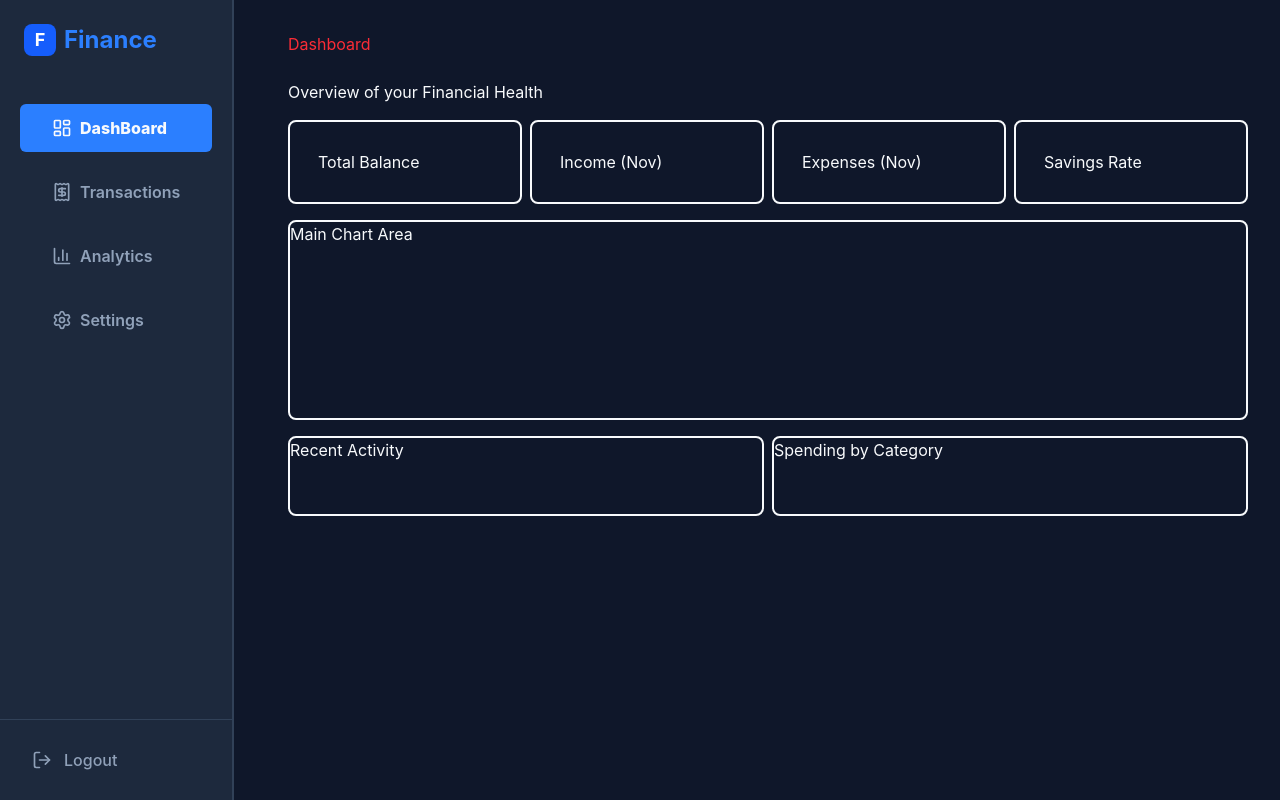
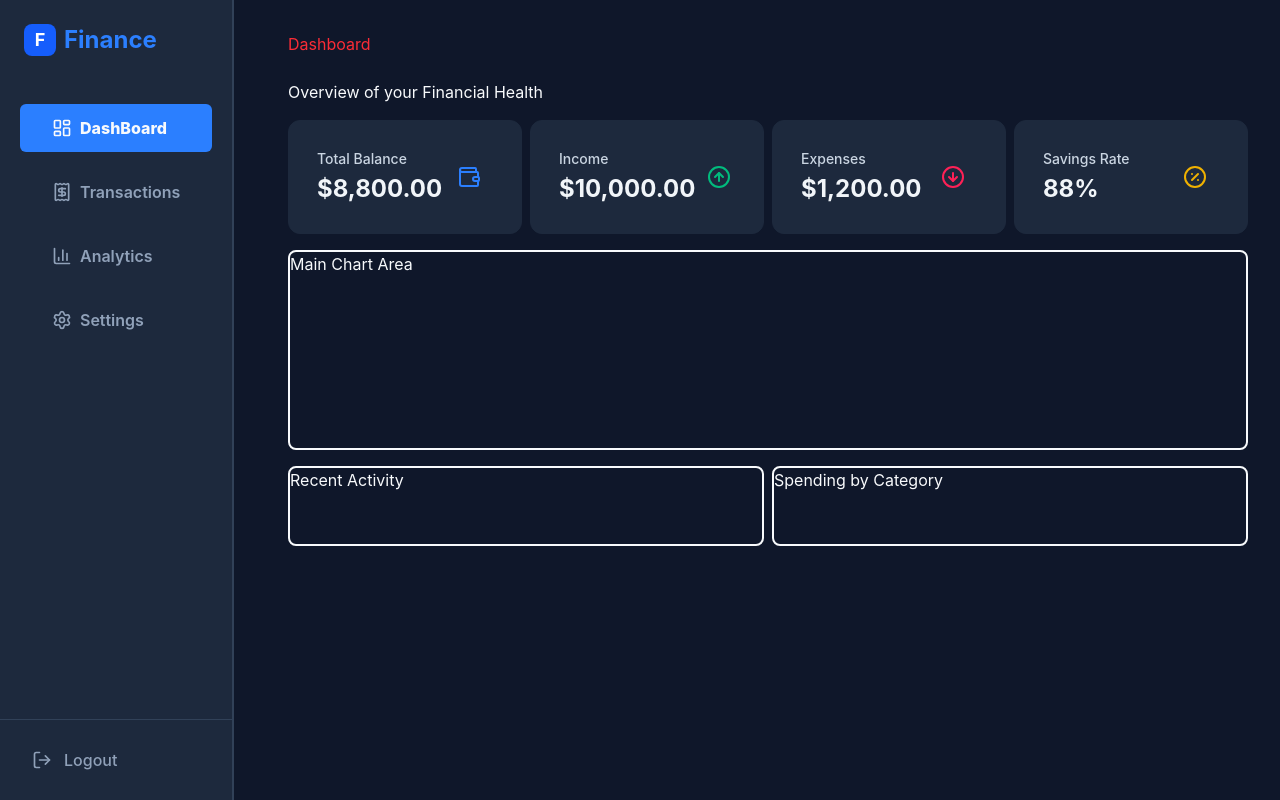
Before and after one commit to vilnout/finance-dashboard, a React (Vite) app: page / in a window 1280 px wide. Built offline with nearby package versions, Linux system fonts and the light colour scheme.

Commit message:
feat: add stat cards to the main dashboard

```diff
--- a/src/App.tsx
+++ b/src/App.tsx
@@ -1,7 +1,17 @@
 import MainLayout from "./components/layout/MainLayout";
+import { useFinanceStore } from "./store/useFinanceStore";
+import { StatCard } from "./components/dashboard/StatCard";
+import {
+  ArrowDownCircle,
+  ArrowUpCircle,
+  PercentCircle,
+  Wallet,
+} from "lucide-react";
 
 function App() {
-  const quickBoxesCss = "border-2 p-7 rounded-lg";
+  const monthlyStats = useFinanceStore((state) => state.getMonthlyStats);
+  const { totalBalance, monthlyExpenses, monthlyIncome, savingsRate } =
+    monthlyStats();
   return (
     <>
       <MainLayout>
@@ -11,10 +21,31 @@ function App() {
         </div>
         <div>
           <div className="my-4 grid grid-cols-2 gap-2 md:grid-cols-4">
-            <div className={quickBoxesCss}>Total Balance</div>
-            <div className={quickBoxesCss}>Income (Nov)</div>
-            <div className={quickBoxesCss}>Expenses (Nov)</div>
-            <div className={quickBoxesCss}>Savings Rate</div>
+            <StatCard
+              title="Total Balance"
+              value={totalBalance}
+              icon={Wallet}
+              color="text-blue-500"
+            />
+            <StatCard
+              title="Income"
+              value={monthlyIncome}
+              icon={ArrowUpCircle}
+              color="text-emerald-500"
+            />
+            <StatCard
+              title="Expenses"
+              value={monthlyExpenses}
+              icon={ArrowDownCircle}
+              color="text-rose-500"
+            />
+            <StatCard
+              title="Savings Rate"
+              value={savingsRate}
+              icon={PercentCircle}
+              color="text-yellow-500"
+              format="percentage"
+            />
           </div>
           <div className="my-4 min-h-50 gap-3.5 rounded-lg border-2">
             Main Chart Area
--- /dev/null
+++ b/src/components/dashboard/StatCard.tsx
@@ -0,0 +1,41 @@
+import type { LucideIcon } from "lucide-react";
+
+interface Card {
+  title: string;
+  value: number;
+  icon: LucideIcon;
+  color?: string;
+  format?: "currency" | "percentage";
+}
+
+type StatCardProps = Card;
+
+export const StatCard = ({
+  title,
+  value,
+  icon: Icon,
+  color,
+  format = "currency",
+}: StatCardProps) => {
+  const formatCurrency = (value: number) =>
+    new Intl.NumberFormat("en-US", {
+      style: "currency",
+      currency: "USD",
+    }).format(value);
+
+  const formattedValue =
+    format == "currency" ? formatCurrency(value) : `${value}%`;
+  return (
+    <div className="flex items-center justify-between rounded-xl border border-slate-800 bg-slate-800 p-7 transition-colors hover:border-slate-300">
+      <div>
+        <p className="text-sm font-medium text-slate-300">{title}</p>
+        <h3 className="mt-1 text-2xl font-bold text-slate-100">
+          {formattedValue}
+        </h3>
+      </div>
+      <div className={`rounded-lg p-3 ${color}`}>
+        <Icon size={24} />
+      </div>
+    </div>
+  );
+};
--- a/src/types/index.ts
+++ b/src/types/index.ts
@@ -19,4 +19,5 @@ export interface MonthlyStats {
   totalBalance: number;
   monthlyIncome: number;
   monthlyExpenses: number;
+  savingsRate: number;
 }
```
